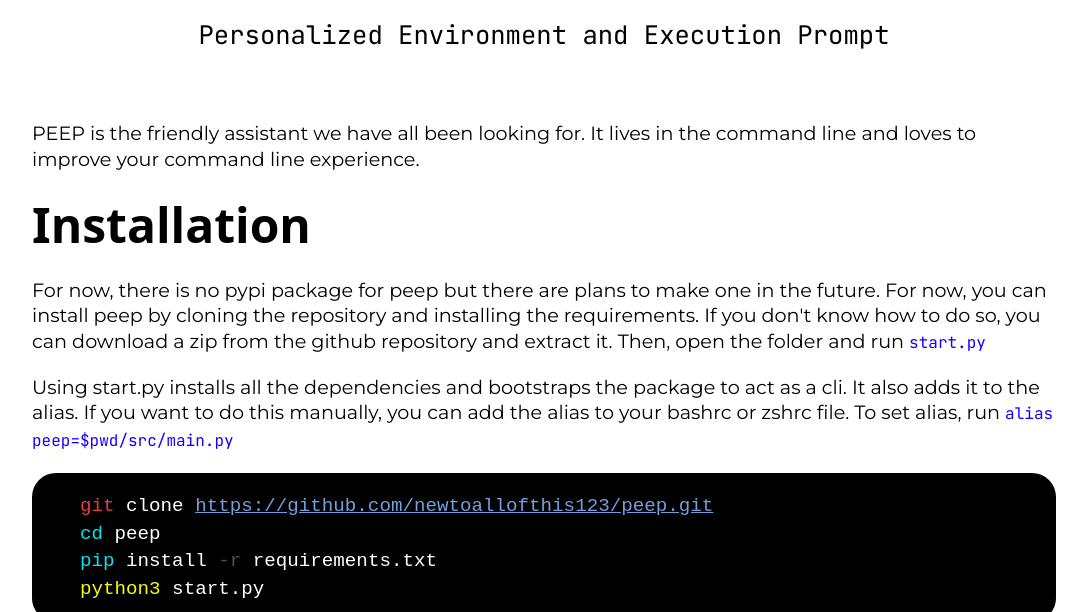
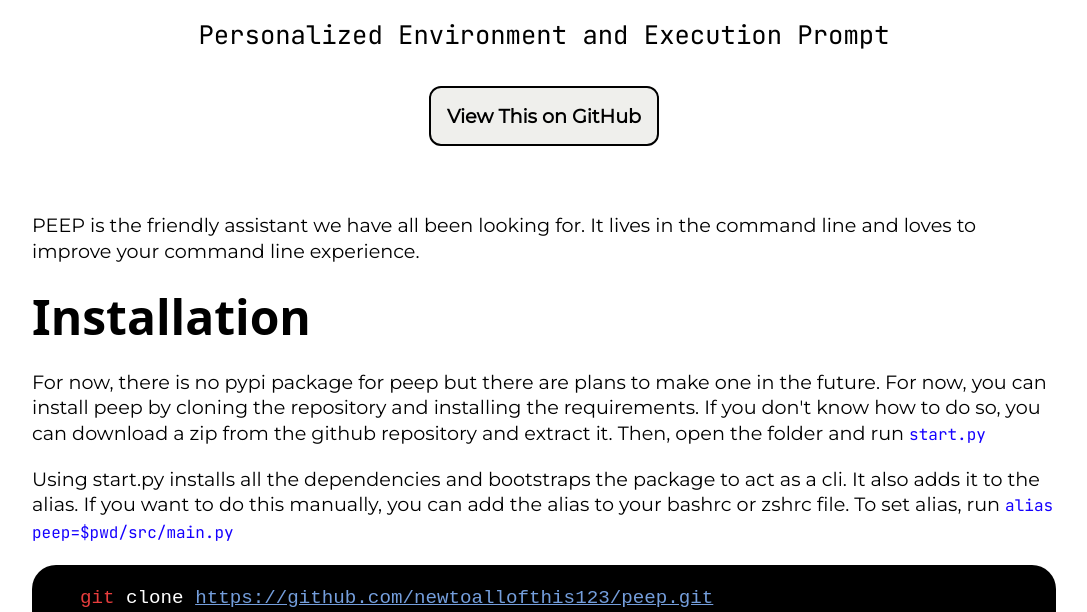
Before and after one commit to newtoallofthis123/peep, a plain HTML site: page docs/index.html in a window 1280 px wide. Shown: the part 159-771 px from the top of the page, without its empty margins (96-1183 px from the left). Drawn offline with Linux system fonts and the light colour scheme.

Commit message:
⏳ Update Site

```diff
--- a/docs/index.html
+++ b/docs/index.html
@@ -15,6 +15,9 @@
         <img src="static/header.svg" class="header-img" alt="Header Image">
     </div>
     <h2 class="subtitle">Personalized Environment and Execution Prompt</h2>
+    <div style="text-align: center">
+        <button><a href="https://github.com/newtoallofthis123/peep">View This on GitHub</a></button>
+    </div>
     <div class="text">
         <p>
             PEEP is the friendly assistant we have all been looking for. It lives in the command line and loves to improve your command line experience.
--- a/docs/master.css
+++ b/docs/master.css
@@ -112,3 +112,20 @@
     font-size: 2rem;
     font-weight: 700;
 }
+
+button{
+    font-family: 'Montserrat', system-ui, -apple-system, BlinkMacSystemFont, 'Segoe UI', Roboto, Oxygen, Ubuntu, Cantarell, 'Open Sans', 'Helvetica Neue', sans-serif;
+    font-size: 1.2rem;
+    font-weight: 700;
+    background-color: #efefec;
+    border: 2px solid #000;
+    border-radius: 12px;
+    padding: 1rem;
+    margin: 1rem;
+    cursor: pointer;
+}
+
+button a{
+    text-decoration: none;
+    color: #000;
+}
```
